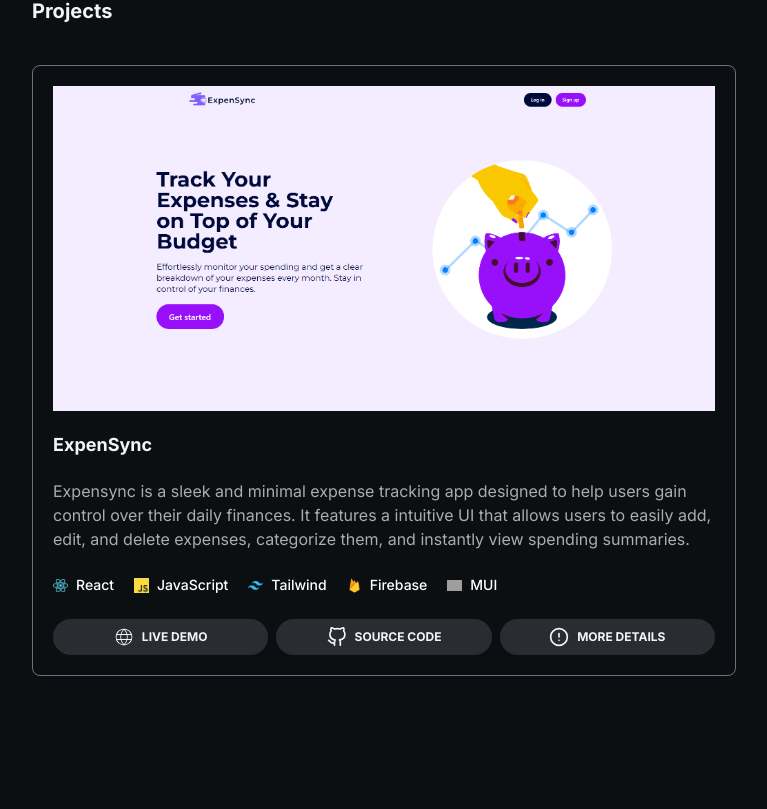
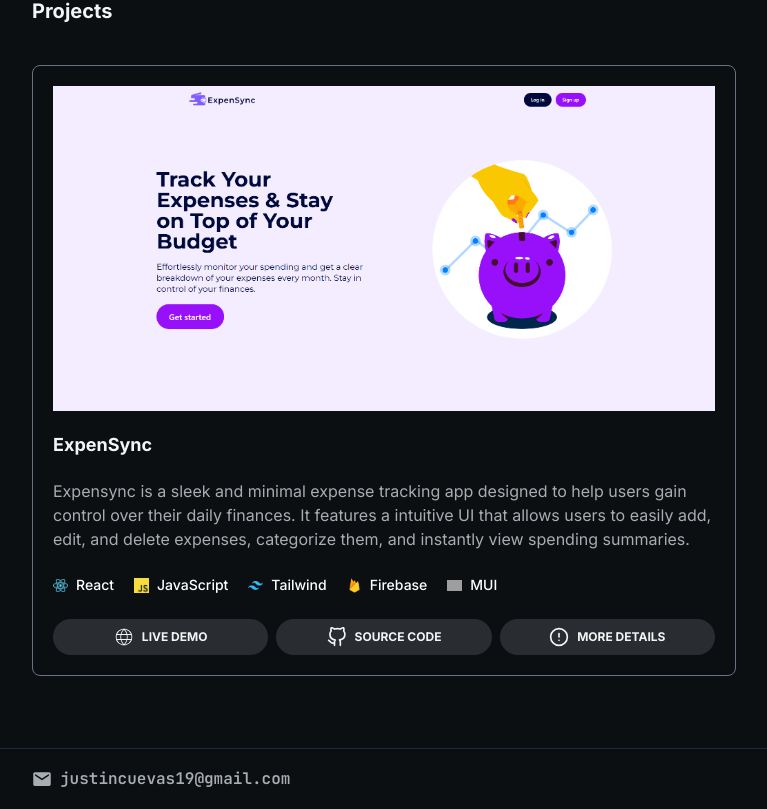
Before and after one commit to Syddl/justine-portfolio, a Next.js app: page / in a window 1280 px wide. Shown: the part 891-1700 px from the top of the page, without its empty margins (256-1023 px from the left). Before the commit the page ends 1599 px from the top, so only its background shows below. Built offline with nearby package versions, Linux system fonts and the light colour scheme; grey boxes are pictures that could not be loaded.

Commit message:
feat: added footer with email

```diff
--- a/src/app/layout.js
+++ b/src/app/layout.js
@@ -2,6 +2,7 @@
 import { JetBrains_Mono } from 'next/font/google'
 import { Inter } from 'next/font/google'
 import Link from 'next/link'
+import { IoMdMail } from "react-icons/io";
 
 export const metadata = {
   title: "Justine Jude Cuevas",
@@ -17,20 +18,21 @@
 })
 
 export default function RootLayout({ children }) {
+
   return (
     <html lang="en">
       <body className="bg-[#0c0f11] w-full">
         <header className="lg:w-[50%] lg:relative lg:left-[25%]">
           <div className="text-[#A8ADB2] flex justify-between items-center py-5 px-6 md:justify-center md:gap-110">
-            <Link href="/#home" className={`${jetbrains.className} hover:text-gray-100 cursor-pointer text-lg`}>
+            <Link href="/" className={`${jetbrains.className} hover:text-gray-100 cursor-pointer text-lg`}>
               {`<Justine/>`}
             </Link>
             <nav className={`${inter.className} flex gap-8`}>
-              <Link href="/#project"
+              <Link href="/project"
                 className="text-[16px] hover:text-gray-100">
                 Projects
               </Link>
-              <Link href="/#contact"
+              <Link href="/contact"
                 className="text-[16px] hover:text-gray-100">
                 Contact
               </Link>
@@ -38,6 +40,12 @@
           </div>
         </header>
         {children}
+        <footer className="border-t-1 border-solid border-gray-800 ">
+          <div className="flex items-center h-15 flex-grow mx-auto max-w-3xl w-full px-6 md:px-8 gap-2">
+            <IoMdMail className="text-[#A8ADB2] text-xl"/>
+            <h1 className={`${jetbrains.className} text-[#A8ADB2]`}>justincuevas19@gmail.com</h1>
+          </div>
+        </footer>
       </body>
     </html>
   );
--- a/src/app/page.js
+++ b/src/app/page.js
@@ -20,8 +20,8 @@
 
 export default function Home() {
   return (
-    <main className="flex-grow mx-auto max-w-3xl w-full p-4 pb-6 sm:px-6 lg:px-8 lg:pb-8 lg:pt-8">
-      <section id='home' className='flex flex-col items-start text-[#A8ADB2] mb-20'>
+    <main className="flex-grow mx-auto max-w-3xl w-full p-4 pb-6 sm:px-6 lg:px-8 lg:pb-8 lg:pt-8 mb-10">
+      <section className='flex flex-col items-start text-[#A8ADB2] mb-20'>
         <p className={`${jetbrains.className} mb-3`}>Hello, my name is</p>
         <div className='mb-5'>
           <h1 className='text-5xl font-extrabold md:text-6xl flex flex-col'>
@@ -55,7 +55,7 @@
           ))}
         </div>
       </section>
-      <section id='project'>
+      <section id='project mb-'>
         <h1 className={`${inter.className} text-gray-100 text-xl font-bold mb-10`}>Projects</h1>
         <div className='flex flex-col'>
           {projectData.map((data) => (
```
